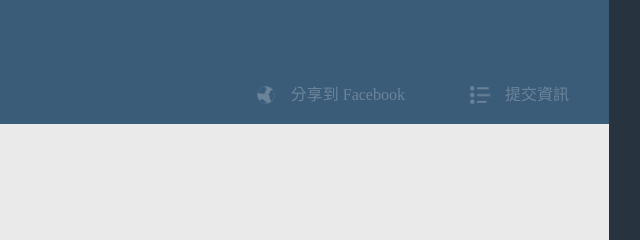
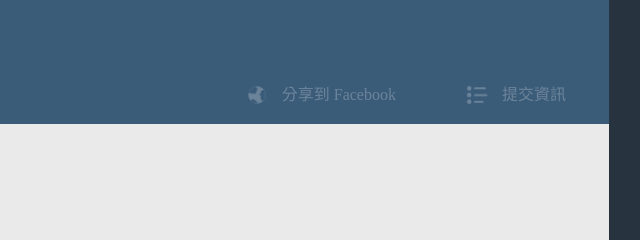
Before and after one commit to onionowen/Mango, a plain HTML site: page index.html in a window 1280 px wide. Shown: the part 462-702 px from the top of the page, 531-1171 px from the left. Drawn offline with Linux system fonts and the light colour scheme.

Commit message:
Update main.css

```diff
--- a/main.css
+++ b/main.css
@@ -2,9 +2,13 @@
 
 #nav, #welcome{
 	background-color: #3b5c79;
+	background: -moz-linear-gradient(top,  #3b657a 0%, #3b5c79 50%); /* FF3.6-15 */
+	background: -webkit-linear-gradient(top,  #3b657a 0%,#3b5c79 50%); /* Chrome10-25,Safari5.1-6 */
+	background: linear-gradient(to bottom,  #3b657a 0%,#3b5c79 50%); /* W3C, IE10+, FF16+, Chrome26+, Opera12+, Safari7+ */
+	filter: progid:DXImageTransform.Microsoft.gradient( startColorstr='#3b657a', endColorstr='#3b5c79',GradientType=0 ); /* IE6-9 */
 }
 
-body, html, #us{
+body, html {
 	background-color: #27333e;
 }
 
@@ -216,6 +220,7 @@ l,p,h1,h2,h3{
 #us{
 	padding:50px 0;
 	text-align: center;
+	background-color: transparent;
 }
 
 #searchBox{
@@ -467,9 +472,6 @@ l,p,h1,h2,h3{
 
 #toolBar .linkbtn:hover{
 	background-color: rgba(255, 255, 255, 0.1);
-}
-#toolBar .linkbtn p{
-	/*color:#815940;	*/
 }
 #cantSearch{
 	display: none;
@@ -906,10 +908,10 @@ l,p,h1,h2,h3{
 
 	}
 	#toolBar .linkbtn{
-		border-radius: 0;
+		border-radius: 3px;
 		float: right;
 		padding:10px 20px;
-		margin:0;
+		margin:0 3px;
 	}
 	#toolBarToggle{
 		display: none;
@@ -936,7 +938,6 @@ l,p,h1,h2,h3{
 		z-index: 2;
 		width:900px;
 		height:550px;
-		margin-top:-275px;
 	}
 	#playerBack{
 		z-index: -1;
```
